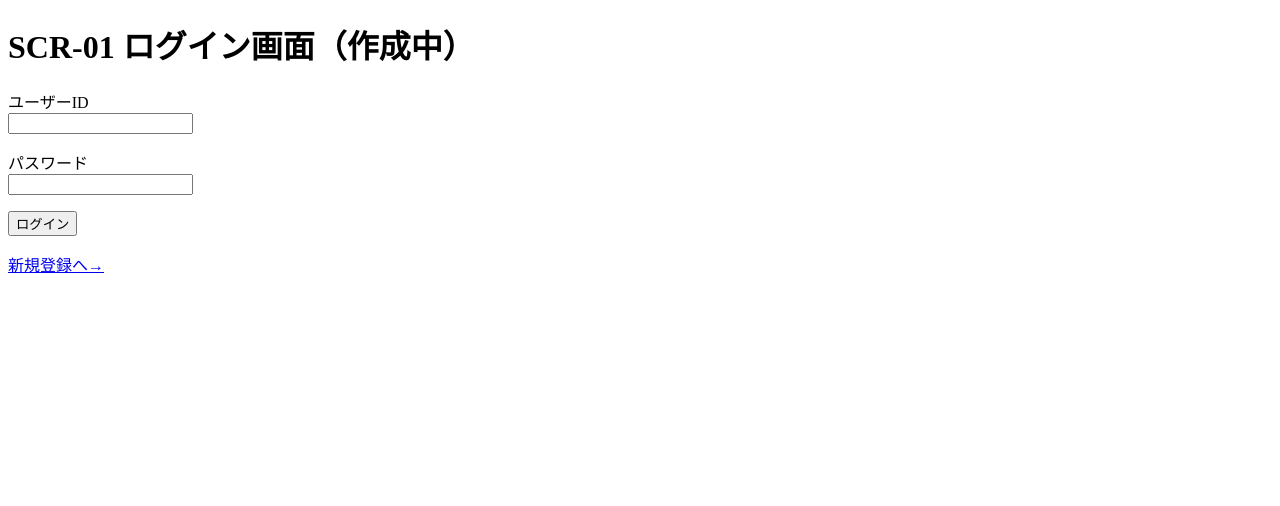
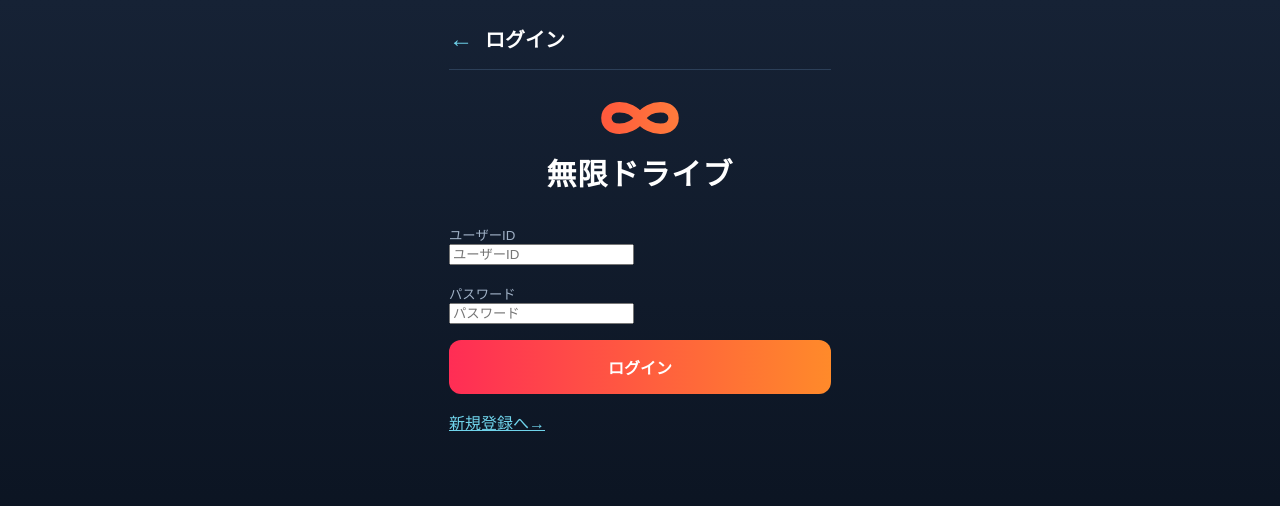
Before and after one commit to yutsuki111/infinitedrive, a Django app: page /login/ in a window 1280 px wide. Shown: the top 506 px of the page. Run offline with Django 5.2, Linux system fonts and the light colour scheme.

Commit message:
ログイン画面のデザイン調整

```diff
--- a/driveapp/templates/driveapp/login.html
+++ b/driveapp/templates/driveapp/login.html
@@ -1,18 +1,14 @@
-<!DOCTYPE html>
-<html lang="ja">
-<head>
-  <meta charset="UTF-8">
-  <title>SCR-01 ログイン画面</title>
-</head>
-<body>
-  <h1>SCR-01 ログイン画面（作成中）</h1>
+{% extends "driveapp/base.html" %}
+{% block page_title %}ログイン{% endblock  %}
+
+{% block content %}
+  {% include "driveapp/includes/logo.html" %}
   <form>
-    <p>ユーザーID<br>
-    <input type ="text" name="user_id"></p>
-    <p>パスワード<br>
-    <input type ="text" name="password"></p>
-    <p><input type="submit" value="ログイン"></p>
+    <p><sub style="color:var(--text-sub);">ユーザーID</sub><br>
+    <input type ="text" name="user_id" placeholder="ユーザーID"></p>
+    <p><sub style="color:var(--text-sub);">パスワード</sub><br>
+    <input type ="text" name="password" placeholder="パスワード"></p>
+    <p><input type="submit" value="ログイン" class="btn btn-primary"></p>
   </form>
-  <p><a href="register.html">新規登録へ→</a></p>
-</body>
-</html>
+  <p><a href="{% url 'driveapp:register' %}" style="color:var(--link);">新規登録へ→</a></p>
+{% endblock %}
```
